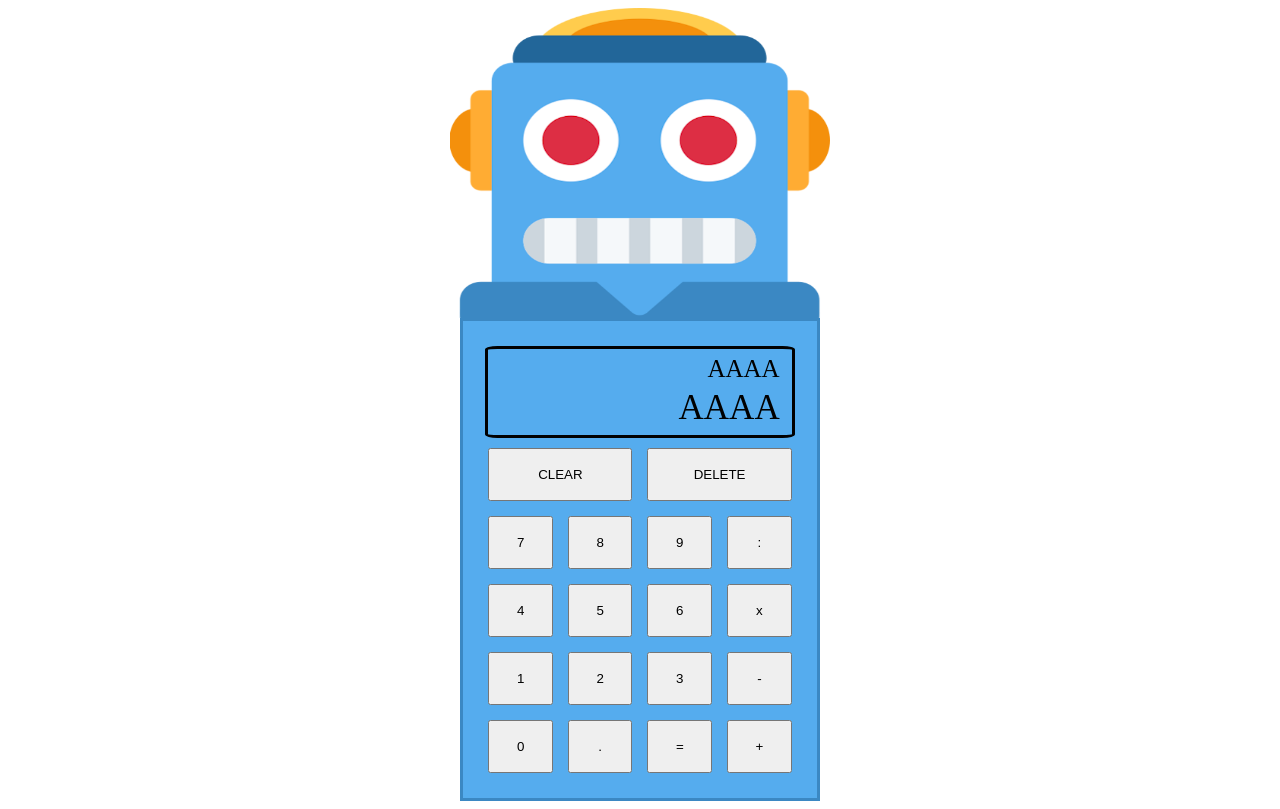
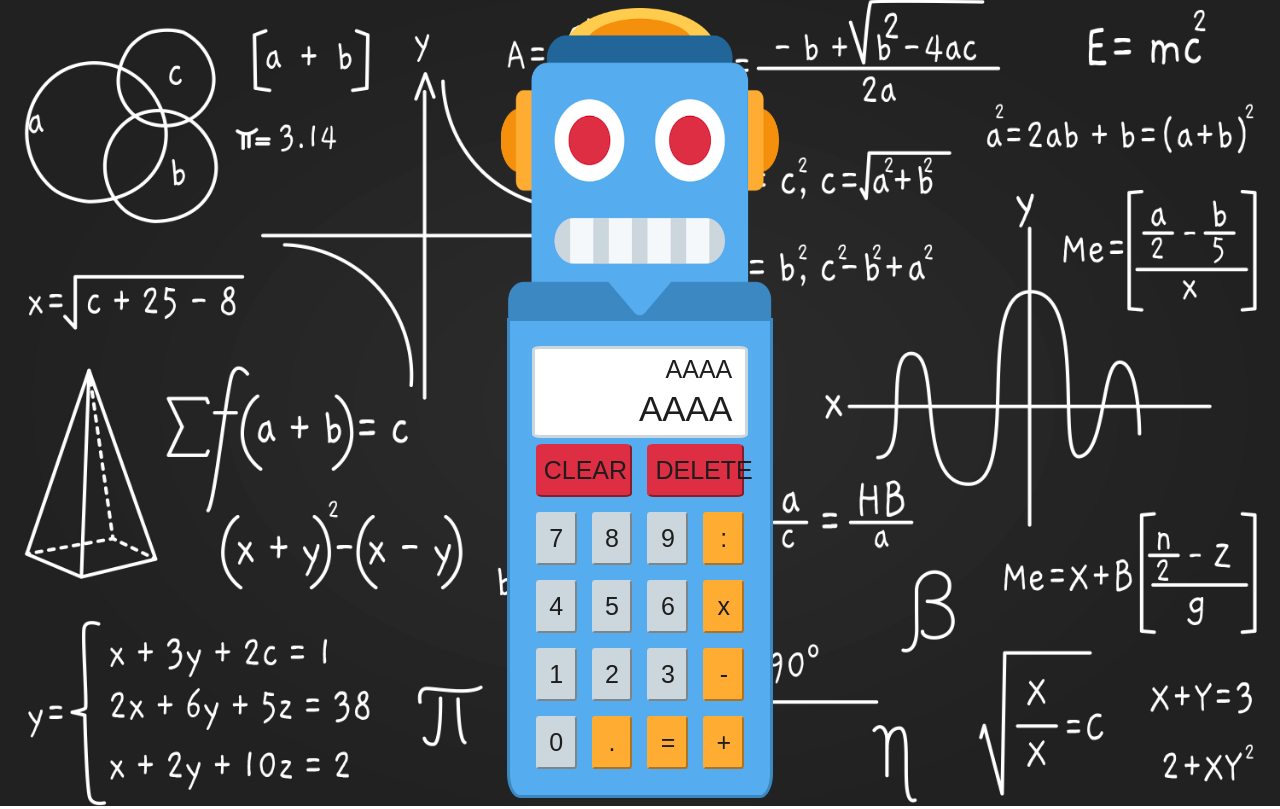
Before and after one commit to CJBah/calculator, a plain HTML site: page index.html in a window 1280 px wide. Drawn offline with Linux system fonts and the light colour scheme; a web font is replaced by a local one.

Commit message:
completed style, new background

```diff
--- a/index.html
+++ b/index.html
@@ -6,6 +6,10 @@
 <head>
     <title>Calculator</title>
     <link rel="stylesheet" href="style.css">
+    <link rel="preconnect" href="https://fonts.googleapis.com">
+    <link rel="preconnect" href="https://fonts.gstatic.com" crossorigin>
+    <link href="https://fonts.googleapis.com/css2?family=Gemunu+Libre&display=swap" rel="stylesheet">
+
 </head>
 <body>
 <div id="mainDiv">
--- a/style.css
+++ b/style.css
@@ -1,8 +1,17 @@
+body{
+    font-family: 'Gemunu Libre', sans-serif;
+    color: rgb(29, 29, 29);
+    background-image: url("img/bg4.jpg");
+    background-position: center;
+    background-size:cover;
+    background-repeat: no-repeat;
+}
+
 #mainCalcDiv {
     display: flex;
     align-items: center;
     min-height: 50%;
-    width: 24%;
+    width: 16.5%;
     border: 3.5px;
     flex-direction: column;
     margin: auto;
@@ -10,6 +19,8 @@
     padding: 2%;
     border-color: #3b88c3;
     background-color: #55acee;
+    border-bottom-left-radius: 5%;
+    border-bottom-right-radius: 5%;
 
 }
 #displayDiv {
@@ -21,6 +32,8 @@
     border-style: solid;
     border-radius:4%;
     padding: 0.2%;
+    background-color: white;
+    border-color: #ccd6dd;
 
 }
 
@@ -58,11 +71,34 @@ p {
     margin:auto;
     display:block;
     height:310px;
-    width: 30%;
+    width: 22%;
 }
-/*
-- Prendere i colori del robot emoji 🤖
-- Sistemare bordi e stile bottoni
-- Sfondo + testa robbò
-- font
-*/
+
+#clear, #delete {
+    background-color: #dd2e44;
+    border-radius: 7%;
+    border-color: #dd2e44;
+}
+.digit {
+    background-color: #ccd6dd;
+    border-radius: 7%;
+    border-color: #ccd6dd;
+}
+.operator {
+    background-color: #ffac33;
+    border-radius: 7%;
+    border-color: #ffac33;
+}
+#point, #equal {
+    background-color: #ffac33;
+    border-radius: 7%;
+    border-color: #ffac33;
+}
+button:hover {
+    transform:scale(1.1,1.1);
+}
+button {
+    font-family: 'Gemunu Libre', sans-serif;
+    font-size: 25px;
+    color: rgb(29, 29, 29)
+}
```
Also changed, not shown: script.js (+0 -7 lines), img/bg4.jpg (added).
